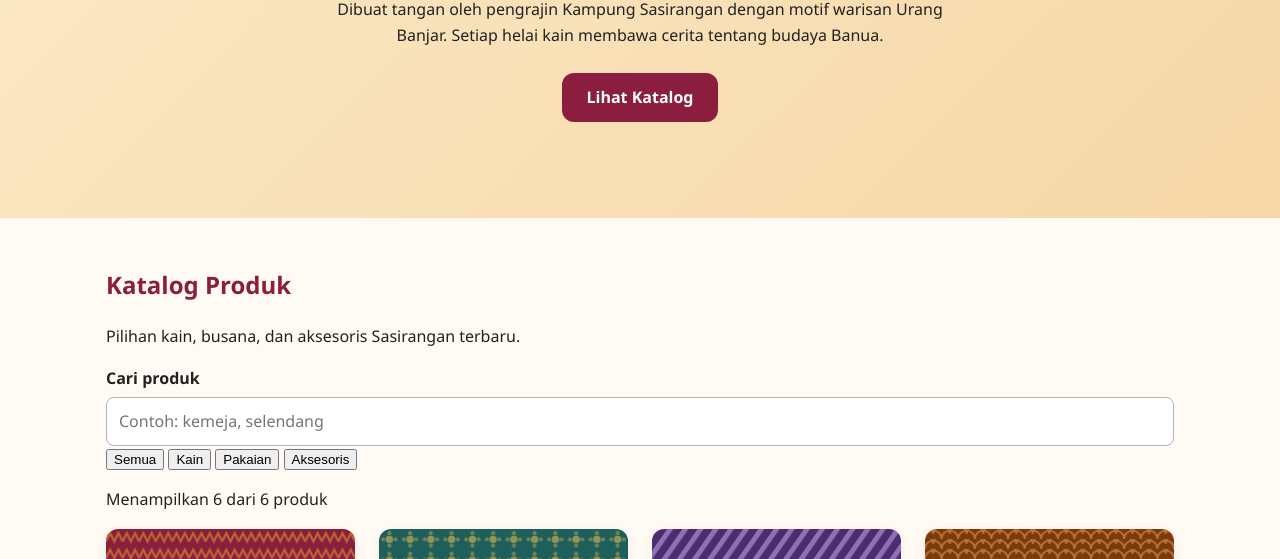
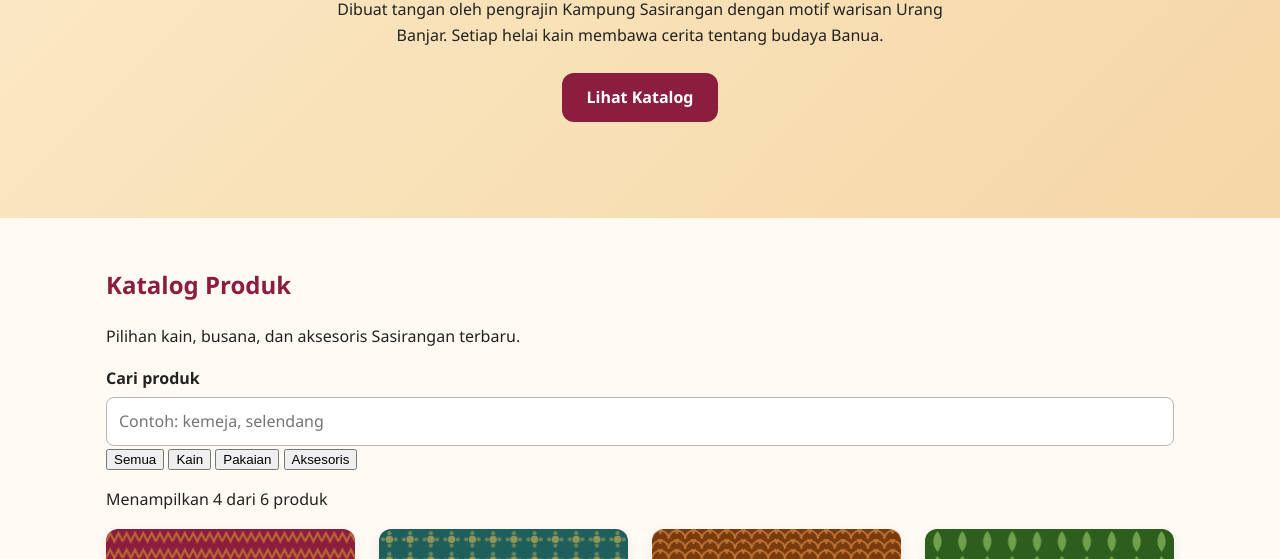
Before and after one commit to Pebby06/web1-2510010170, a plain HTML site: page index.html in a window 1280 px wide. Both pictures are taken after a click on the button "Kain". Shown: the part 241-800 px from the top of the page. Drawn offline with Linux system fonts and the light colour scheme.

Commit message:
Tambah pencarian dan filter kategori

```diff
--- a/index.html
+++ b/index.html
@@ -30,7 +30,7 @@
 <section class="bagian" id="katalog">
   <h2>Katalog Produk</h2>
   <p>Pilihan kain, busana, dan aksesoris Sasirangan terbaru.</p>
- </p>  <div class="kontrol-katalog">
+  <div class="kontrol-katalog">
   <div class="kolom">
     <label for="cari">Cari produk</label>
     <input type="search" id="cari" placeholder="Contoh: kemeja, selendang">   </div>
--- a/js/katalog.js
+++ b/js/katalog.js
@@ -43,7 +43,7 @@ const katalog = [
     nama: "Kain Motif Sasirangan Tradisional",
     kategori: "kain",
     harga: 180000,
-    gambar: "img/gigi-haruan.svg",
+    gambar: "img/bayam-raja.svg",
     deskripsi: "Kain sasirangan dengan motif tradisional khas Banjar.",
 },
 {
@@ -51,7 +51,7 @@ const katalog = [
     nama: "Selendang Sasirangan Banua",
     kategori: "aksesoris",
     harga: 125000,
-    gambar: "img/iris-pudak.svg",
+    gambar: "img/ombak-sinapur-karang.svg",
     deskripsi: "Selendang sasirangan dengan motif khas Kalimantan Selatan.",
 },
 	  // ... lanjutkan untuk semua item (minimal 8 untuk tema Anda)
@@ -121,3 +121,41 @@ function tampilkanKatalog(daftarProduk) {
 
 // 10. Tampilkan semua produk ketika halaman pertama kali dibuka
 tampilkanKatalog(katalog);
+// 7. Menyaring katalog berdasarkan kata kunci dan kategori
+function saringKatalog() {
+    const kataKunci = inputCari.value.trim().toLowerCase();
+
+    const hasil = katalog.filter((produk) => {
+        const cocokKategori =
+            kategoriAktif === "semua" ||
+            produk.kategori === kategoriAktif;
+
+        const cocokKata =
+            produk.nama.toLowerCase().includes(kataKunci) ||
+            produk.deskripsi.toLowerCase().includes(kataKunci);
+
+        return cocokKategori && cocokKata;
+    });
+
+    tampilkanKatalog(hasil);
+}
+
+// 8. Event pencarian produk
+inputCari.addEventListener("input", saringKatalog);
+
+// 9. Event filter kategori
+tombolFilter.forEach((tombol) => {
+    tombol.addEventListener("click", () => {
+        kategoriAktif = tombol.dataset.kategori;
+
+        tombolFilter.forEach((t) => {
+            t.classList.remove("aktif");
+            t.setAttribute("aria-pressed", "false");
+        });
+
+        tombol.classList.add("aktif");
+        tombol.setAttribute("aria-pressed", "true");
+
+        saringKatalog();
+    });
+});
```
